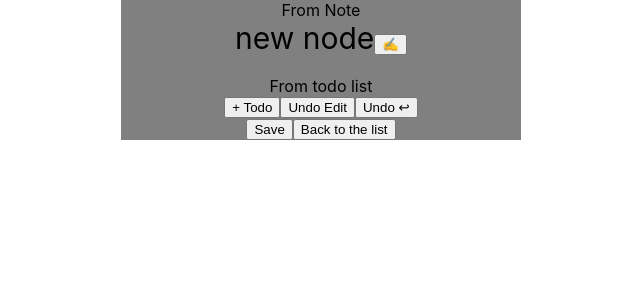
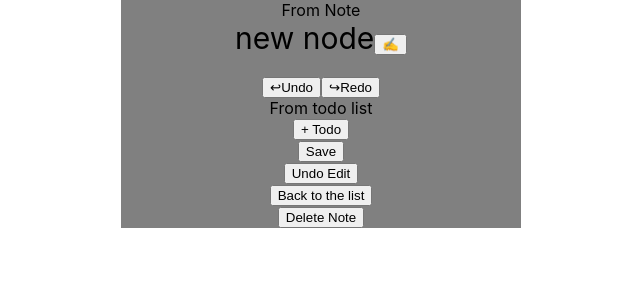
Before and after one commit to mikejuli/test_task_mailfit, a React (Create React App) app: page / in a window 1280 px wide. Both pictures are taken after a click on the button "+ Add". Shown: the top 300 px of the page, without its empty margins (391-1031 px from the left). Built offline with nearby package versions, Linux system fonts and the light colour scheme.

Commit message:
implemented undo redo

```diff
--- a/src/App.js
+++ b/src/App.js
@@ -47,6 +47,11 @@ function App() {
      localStorage.setItem('list', JSON.stringify([...mockData]))
 
   }
+
+
+    setNote(0);
+    setPage('list')
+
     console.log(s, mockData)
 
   }
@@ -75,6 +80,11 @@ function App() {
      localStorage.setItem('list', JSON.stringify([...s]))
 
   }
+
+      //to make sure that right after saving we won't be able to undo
+      setNote(updatedNode);
+
+
     }
 
   }
@@ -100,8 +110,16 @@ function App() {
 
     setPage('list');
 
+    setNote(0);
+
   }
 
+
+  function requestInitialNote() {
+
+    return note
+
+  }
 
 
   useEffect(()=>{
@@ -133,6 +151,8 @@ function App() {
     <Note note = {note}
           backToTheList = {backToTheList}
           changeNode = {changeNode}
+          deleteNode = {deleteNode}
+          requestInitialNote = {requestInitialNote}
 
 
     />
--- /dev/null
+++ b/src/components/Confirmation.jsx
@@ -0,0 +1,33 @@
+import {useState, useEffect} from 'react'
+
+const Confirmation = (props) => {
+
+
+  const [toggle, setToggle] = useState(0)
+
+  const form = () => {
+
+    return (
+      <div>
+        <div>Please confirm the action</div>
+        <button onClick = {()=>{ props.action(); setToggle(0) }}>Confirm</button>
+        <button onClick = {()=>{setToggle(0)}}>Cancel</button>
+      </div>
+    )
+
+  }
+
+
+
+  return (
+
+    <div>
+    <button onClick = {()=>{ setToggle(1)}}>{props.name}</button>
+    {toggle?form():<div></div>}
+    </div>
+  )
+
+
+}
+
+export default Confirmation;
--- /dev/null
+++ b/src/components/DeleteNote.jsx
@@ -0,0 +1,11 @@
+import {useState, useEffect} from 'react'
+import Confirmation from './Confirmation'
+
+const DeleteNote = (props) => {
+
+  return (<Confirmation action = { ()=>{props.deleteNode(props.id)} } name = {'Delete Note'}/>)
+
+}
+
+
+export default DeleteNote
--- a/src/components/List.jsx
+++ b/src/components/List.jsx
@@ -1,4 +1,5 @@
 import {useState, useEffect} from 'react'
+import DeleteNote from './DeleteNote'
 
 const List = (props) => {
 
@@ -20,7 +21,7 @@ const List = (props) => {
 
 <div id = 'showButtons'>
 <div id ='add' style = {{backgroundColor: 'red'}} onClick = {()=>{props.openNode(x)}}>Change</div>
-<button id ='delete'onClick = {()=>{props.deleteNode(x.id)}}>Delete</button>
+<DeleteNote id = {x.id} deleteNode = {props.deleteNode}/>
 </div>
 
 
--- a/src/components/Note.jsx
+++ b/src/components/Note.jsx
@@ -1,16 +1,21 @@
 import {useState, useEffect} from 'react'
 import TodoList from './TodoList'
-
+import NoteName from './NoteName'
+import DeleteNote from './DeleteNote'
+import UndoEdit from './UndoEdit'
+import UndoRedo from './UndoRedo'
 const Note = (props) => {
 
  const [noteData, setNoteData] = useState(props.note);
- const [nameValue, setNameValue] = useState(props.note.name)
 
- const [toggleNameValue, setToggleNameValue] = useState(true)
+ const [historyOfChanges, addAction] = useState([props.note])
+ //const [nameValue, setNameValue] = useState(props.note.name)
 
-  useEffect(()=>{ setNoteData(props.note)  },[props.note])
+
+
+  useEffect(()=>{ setNoteData(props.note)},[props.note])
   useEffect(()=>{ setNoteData(noteData)  },[noteData])
-
+ // useEffect(()=>{addAction([props.note])},[props.note])
  // useEffect(()=>{setNameValue(props.note.name)},[props.note.name])
  // useEffect(()=>{setNameValue(props.note.name)},[props.note.name])
 
@@ -22,47 +27,35 @@ const Note = (props) => {
 
   }
 
-  const modifyTodoList = (note) => {
+  const modifyNote = (note) => {
 
     setNoteData(note)
     console.log(note)
+
+    addAction([...historyOfChanges,note])
+
   }
 
-  const onFormSubmit = (e) => {
+  const setNoteFromHistory = (note) => {
 
-    console.log(e.target[0].value);
-    setNoteData(
-      {id: props.note.id, name: `${e.target[0].value}`, todoList: props.note.todoList})
+    setNoteData(note);
 
-      e.preventDefault();
-
-      setToggleNameValue(!toggleNameValue)
   }
 
 
+
   return (
-    <div style = {{position: 'relative', left: '40%', width: '400px', lenght: '200px', backgroundColor: 'grey'}}>
 
-    From Note
-  {toggleNameValue? <div style = {{fontSize: '30px'}}>{nameValue}<button onClick={()=>{ setToggleNameValue(!toggleNameValue)}}>✍️</button></div> :
-
-  <form onSubmit = {onFormSubmit} >
-<input type = 'text' value = {nameValue} onChange = { (e) => { console.log(e.target.value); setNameValue(e.target.value)  } } />
-
-<button type = 'submit'>✍️</button>
-</form>}
-
-{/* <form onSubmit = {onFormSubmit} >
-<input type = 'text' value = {nameValue} onChange = { (e) => { console.log(e.target.value); setNameValue(e.target.value)  } } />
-
-<button type = 'submit'>✍️</button>
-</form> */}
-<br/>
-<TodoList note = {noteData} changeNode = {props.changeNode} modifyTodoList = {modifyTodoList}/>
-<button id = 'save' onClick = {safe}>Save</button>
-<button id = 'back' onClick = {()=>{ props.backToTheList() }}>Back to the list</button>
-
-    </div>
+  <div style = {{position: 'relative', left: '40%', width: '400px', lenght: '200px', backgroundColor: 'grey'}}>
+    <NoteName note ={noteData} modifyNote = {modifyNote}/>
+    <br/>
+    <UndoRedo historyOfChanges = {historyOfChanges} setNoteFromHistory = {setNoteFromHistory}/>
+    <TodoList note = {noteData} changeNode = {props.changeNode} modifyNote = {modifyNote}/>
+    <button id = 'save' onClick = {safe}>Save</button>
+    <UndoEdit modifyNote = {modifyNote} requestInitialNote = {props.requestInitialNote}/>
+    <button id = 'back' onClick = {()=>{ props.backToTheList() }}>Back to the list</button>
+    <DeleteNote id = {props.note.id} deleteNode = {props.deleteNode}/>
+  </div>
 
 
 
--- /dev/null
+++ b/src/components/NoteName.jsx
@@ -0,0 +1,49 @@
+import {useState, useEffect} from 'react'
+
+
+const NoteName = (props) => {
+
+  const [nameValue, setNameValue] = useState(props.note.name)
+  const [toggleNameValue, setToggleNameValue] = useState(true)
+
+
+  useEffect(()=>{setNameValue(props.note.name)},[props.note.name])
+
+  const onFormSubmit = (e) => {
+
+    console.log(e.target[0].value);
+
+    props.modifyNote(
+      {id: props.note.id, name: `${e.target[0].value}`, todoList: props.note.todoList})
+
+      e.preventDefault();
+
+      setToggleNameValue(!toggleNameValue)
+  }
+
+
+
+return (
+
+  <div>
+
+From Note
+  {toggleNameValue? <div style = {{fontSize: '30px'}}>{nameValue}<button onClick={()=>{ setToggleNameValue(!toggleNameValue)}}>✍️</button></div> :
+
+  <form onSubmit = {onFormSubmit} >
+<input type = 'text' value = {nameValue} onChange = { (e) => { console.log(e.target.value); setNameValue(e.target.value)  } } />
+
+<button type = 'submit'>✍️</button>
+</form>}
+
+
+
+
+  </div>
+
+)
+
+}
+
+
+export default NoteName
--- a/src/components/TodoList.jsx
+++ b/src/components/TodoList.jsx
@@ -41,7 +41,7 @@ const TodoList = (props) => {
     setCurrentNote(JSON.parse(JSON.stringify(currentNote)))
 
     console.log(currentNote, props.note)
-    props.modifyTodoList(currentNote);
+    props.modifyNote(currentNote);
 
   }
 
@@ -54,7 +54,7 @@ const TodoList = (props) => {
     console.log(deleteIndex)
     currentNote.todoList.splice(deleteIndex, 1)
     setCurrentNote(JSON.parse(JSON.stringify(currentNote)));
-    props.modifyTodoList(currentNote);
+    props.modifyNote(currentNote);
 
   }
 
@@ -68,7 +68,7 @@ const addTodo = (todoName) => {
     setCurrentNote(JSON.parse(JSON.stringify(currentNote)));
 
     console.log(currentNote);
-    props.modifyTodoList(currentNote);
+    props.modifyNote(currentNote);
 
   }
 
@@ -87,8 +87,7 @@ const undo = () => {
     <div>{currentNote.todoList?currentNote.todoList.map(x=><Todo key = {x[0]} todo = {x} changeTodoList = {changeTodoList} deleteTodo = {deleteTodo}/>) : <div></div> }</div>
 
     <button onClick = {()=>{addTodo('new todo')}}>+ Todo</button>
-    <button onClick = {()=>{undo()}}>Undo Edit</button>
-    <button onClick = {()=>{undo()}}>Undo ↩</button>
+
     </div>
   )
 
--- /dev/null
+++ b/src/components/UndoEdit.jsx
@@ -0,0 +1,11 @@
+import {useState, useEffect} from 'react'
+import Confirmation from './Confirmation'
+
+const UndoEdit = (props) => {
+
+  return (<Confirmation action = { ()=>{let s = props.requestInitialNote(); props.modifyNote(s) }} name = {'Undo Edit'}/>)
+
+}
+
+
+export default UndoEdit;
--- /dev/null
+++ b/src/components/UndoRedo.jsx
@@ -0,0 +1,51 @@
+import {useEffect, useState} from 'react'
+
+
+const UndoRedo = (props) => {
+
+
+  const [history, setHistory] = useState(props.historyOfChanges)
+  const [pointer, setPointer] = useState( history.length - 1 )
+
+  useEffect(()=>{setHistory(props.historyOfChanges)},[props.historyOfChanges])
+
+  useEffect (()=>{setPointer(history.length - 1)},[history])
+
+  const undo = () => {
+
+    if(pointer>=1){
+
+    props.setNoteFromHistory(  history[pointer-1]  )
+
+    setPointer(pointer-1)
+    }
+  }
+
+
+  const redo = () => {
+
+    if(pointer<history.length - 1){
+
+      props.setNoteFromHistory(  history[pointer+1]  )
+
+      setPointer(pointer+1)
+      }
+
+  }
+
+
+  return (
+
+    <div>
+    <button onClick = {undo}>↩Undo</button>
+    <button onClick = {redo}>↪Redo</button>
+
+    </div>
+
+  )
+
+
+}
+
+
+export default UndoRedo;
```
